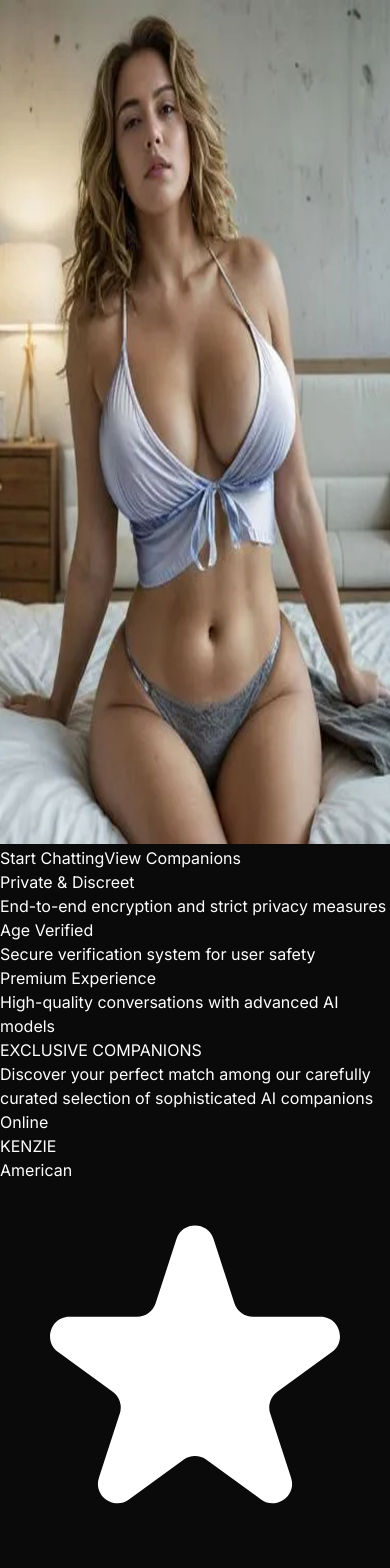
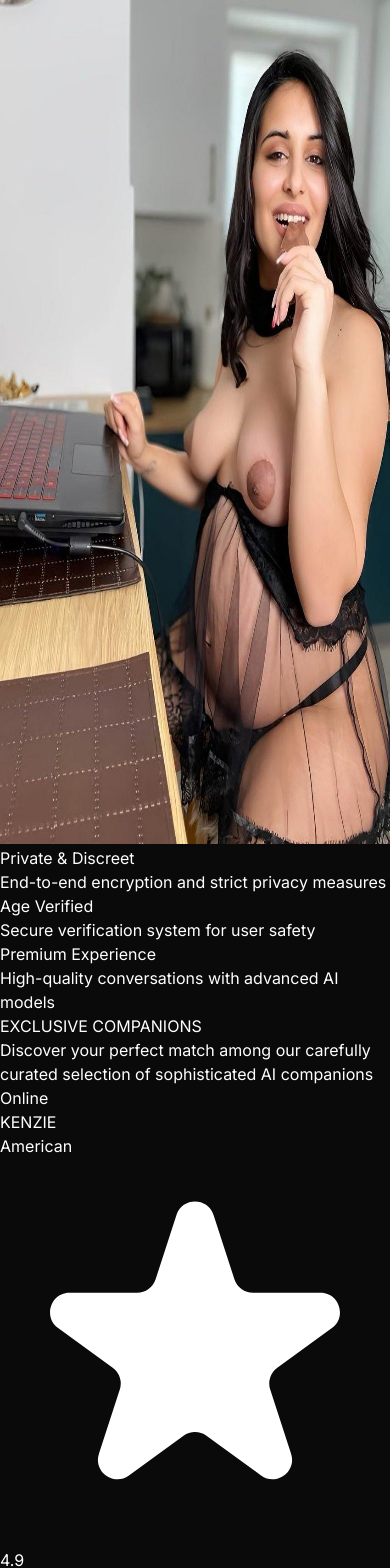
Before and after one commit to Alvin477/eroticaai, a Next.js app: page / in a window 390 px wide. Shown: the top 1568 px of the page. Built offline with nearby package versions, Linux system fonts and the light colour scheme.

Commit message:
Added favicon and logo image, improved header design

```diff
--- a/src/app/layout.tsx
+++ b/src/app/layout.tsx
@@ -9,6 +9,17 @@ const inter = Inter({ subsets: ["latin"] });
 export const metadata: Metadata = {
   title: "EroticaAI - AI Companions",
   description: "Experience intimate AI conversations in a safe, private environment",
+  icons: {
+    icon: [
+      {
+        url: '/img/fav.png',
+        href: '/img/fav.png',
+      }
+    ],
+    shortcut: '/img/fav.png',
+    apple: '/img/fav.png',
+  },
+  manifest: '/manifest.json'
 };
 
 export default function RootLayout({
@@ -18,6 +29,10 @@ export default function RootLayout({
 }) {
   return (
     <html lang="en">
+      <head>
+        <link rel="icon" type="image/png" href="/img/fav.png" />
+        <link rel="apple-touch-icon" href="/img/fav.png" />
+      </head>
       <body className={`${inter.className} bg-black text-white`}>
         <ConsentPopup />
         <Header />
--- a/src/components/CompanionsSection.tsx
+++ b/src/components/CompanionsSection.tsx
@@ -6,17 +6,17 @@ import { useRouter } from 'next/navigation';
 
 const companions = [
   { id: 'kenzie', name: 'Kenzie', origin: 'American', image: '/img/Kenzie - American.jpg', online: true, rating: 4.9, responseTime: '< 1 min' },
+  { id: 'milana', name: 'Milana', origin: '', image: '/img/Milana.jpg', online: true, rating: 4.9, responseTime: '< 1 min' },
+  { id: 'tatiana', name: 'Tatiana', origin: '', image: '/img/Tatiana.jpg', online: true, rating: 4.8, responseTime: '< 1 min' },
+  { id: 'lily', name: 'Lily', origin: 'Indonesian', image: '/img/Lily - Indonesian.jpg', online: true, rating: 4.9, responseTime: '< 1 min' },
+  { id: 'scarlett', name: 'Scarlett', origin: '', image: '/img/Scarlett.jpg', online: true, rating: 5.0, responseTime: '< 1 min' },
+  { id: 'briana', name: 'Briana', origin: '', image: '/img/Briana.jpg', online: true, rating: 4.8, responseTime: '< 1 min' },
+  { id: 'elysia', name: 'Elysia', origin: 'Irish', image: '/img/Elysia - Irish.jpg', online: true, rating: 4.9, responseTime: '< 1 min' },
+  { id: 'sofie', name: 'Sofie', origin: 'Canada', image: '/img/Sofie - Canada.jpg', online: true, rating: 5.0, responseTime: '< 1 min' },
+  { id: 'natasha', name: 'Natasha', origin: 'American', image: '/img/Natasha - American.jpg', online: true, rating: 4.9, responseTime: '< 1 min' },
+  { id: 'sicha', name: 'Sicha', origin: '', image: '/img/Sicha.jpg', online: false, rating: 4.8, responseTime: '5 min' },
+  { id: 'niya', name: 'Niya', origin: 'Dubai', image: '/img/Niya - Dubai.jpg', online: false, rating: 4.9, responseTime: '5 min' },
   { id: 'stacy', name: 'Stacy', origin: 'India', image: '/img/Stacy - India.jpg', online: true, rating: 4.8, responseTime: '< 1 min' },
-  { id: 'niya', name: 'Niya', origin: 'Dubai', image: '/img/Niya - Dubai.jpg', online: false, rating: 4.9, responseTime: '5 min' },
-  { id: 'sofie', name: 'Sofie', origin: 'Canada', image: '/img/Sofie - Canada.jpg', online: true, rating: 5.0, responseTime: '< 1 min' },
-  { id: 'scarlett', name: 'Scarlett', origin: '', image: '/img/Scarlett.jpg', online: true, rating: 4.7, responseTime: '< 1 min' },
-  { id: 'lily', name: 'Lily', origin: 'Indonesian', image: '/img/Lily - Indonesian.jpg', online: false, rating: 4.8, responseTime: '10 min' },
-  { id: 'milana', name: 'Milana', origin: '', image: '/img/Milana.jpg', online: true, rating: 4.9, responseTime: '< 1 min' },
-  { id: 'natasha', name: 'Natasha', origin: 'American', image: '/img/Natasha - American.jpg', online: true, rating: 4.8, responseTime: '< 1 min' },
-  { id: 'elysia', name: 'Elysia', origin: 'Irish', image: '/img/Elysia - Irish.jpg', online: true, rating: 4.9, responseTime: '< 1 min' },
-  { id: 'briana', name: 'Briana', origin: '', image: '/img/Briana.jpg', online: false, rating: 4.7, responseTime: '15 min' },
-  { id: 'tatiana', name: 'Tatiana', origin: '', image: '/img/Tatiana.jpg', online: true, rating: 4.8, responseTime: '< 1 min' },
-  { id: 'sicha', name: 'Sicha', origin: '', image: '/img/Sicha.jpg', online: true, rating: 5.0, responseTime: '< 1 min' },
 ];
 
 export default function CompanionsSection() {
--- a/src/components/ConsentPopup.tsx
+++ b/src/components/ConsentPopup.tsx
@@ -59,7 +59,7 @@ export default function ConsentPopup() {
               <div className="prose prose-invert prose-sm max-w-none space-y-3 mb-6 text-gray-300">
                 <p className="text-lg font-semibold text-white">Adults only!</p>
                 <p>This website should be accessed only by people who are at least eighteen (18) years of age and the age of majority in their jurisdiction.</p>
-                <p>Eros has a zero-tolerance policy toward human trafficking, prostitution, and any other illegal conduct. We cooperate with law enforcement in investigating criminal activity.</p>
+                <p>Erotica AI has a zero-tolerance policy toward human trafficking, prostitution, and any other illegal conduct. We cooperate with law enforcement in investigating criminal activity.</p>
                 <p className="text-sm">This site uses cookies. By continuing to browse the site you are agreeing to our use of cookies.</p>
               </div>
 
--- a/src/components/Header.tsx
+++ b/src/components/Header.tsx
@@ -1,6 +1,7 @@
 'use client';
 
 import Link from 'next/link';
+import Image from 'next/image';
 import { motion } from 'framer-motion';
 
 export default function Header() {
@@ -9,13 +10,19 @@ export default function Header() {
       <div className="container mx-auto px-4">
         <div className="flex items-center justify-between h-20">
           {/* Logo */}
-          <Link href="/" className="text-2xl font-bold">
+          <Link href="/" className="relative">
             <motion.div
               whileHover={{ scale: 1.05 }}
               whileTap={{ scale: 0.95 }}
-              className="bg-gradient-to-r from-red-500 to-rose-500 text-transparent bg-clip-text"
+              className="relative w-40 h-12"
             >
-              EroticaAI
+              <Image
+                src="/img/logo.png"
+                alt="EroticaAI"
+                fill
+                className="object-contain"
+                priority
+              />
             </motion.div>
           </Link>
 
--- a/src/components/HeroSection.tsx
+++ b/src/components/HeroSection.tsx
@@ -18,8 +18,15 @@ export default function HeroSection() {
   const gap = 16; // gap between images
   const totalWidth = (imageWidth + gap) * images.length;
 
+  const scrollToCompanions = () => {
+    const companionsSection = document.getElementById('companions-section');
+    if (companionsSection) {
+      companionsSection.scrollIntoView({ behavior: 'smooth' });
+    }
+  };
+
   return (
-    <section className="relative min-h-screen flex items-center">
+    <section className="relative min-h-screen flex flex-col justify-between pt-24 pb-32">
       {/* Image Carousel */}
       <div className="absolute inset-0 overflow-hidden">
         <motion.div
@@ -64,13 +71,13 @@ export default function HeroSection() {
       </div>
 
       {/* Content Overlay */}
-      <div className="relative z-10 container mx-auto px-4 pt-20">
+      <div className="relative z-10 container mx-auto px-4 flex-1 flex flex-col justify-center mb-32">
         <div className="max-w-3xl mx-auto text-center">
           <motion.h1
             initial={{ opacity: 0, y: 20 }}
             animate={{ opacity: 1, y: 0 }}
             transition={{ duration: 0.8 }}
-            className="text-5xl md:text-6xl font-bold mb-6 bg-gradient-to-r from-red-500 to-rose-500 text-transparent bg-clip-text"
+            className="text-5xl md:text-6xl font-bold mb-8 bg-gradient-to-r from-red-500 to-rose-500 text-transparent bg-clip-text"
           >
             Experience Intimate AI Conversations
           </motion.h1>
@@ -78,7 +85,7 @@ export default function HeroSection() {
             initial={{ opacity: 0, y: 20 }}
             animate={{ opacity: 1, y: 0 }}
             transition={{ duration: 0.8, delay: 0.2 }}
-            className="text-xl md:text-2xl text-gray-300 mb-8"
+            className="text-xl md:text-2xl text-gray-300 mb-12"
           >
             Connect with sophisticated AI companions in a safe, private environment
           </motion.p>
@@ -86,24 +93,26 @@ export default function HeroSection() {
             initial={{ opacity: 0, y: 20 }}
             animate={{ opacity: 1, y: 0 }}
             transition={{ duration: 0.8, delay: 0.4 }}
-            className="flex gap-4 justify-center"
+            className="flex gap-6 justify-center"
           >
             <Link href="/chat">
-              <button className="bg-red-600 hover:bg-red-700 px-8 py-3 rounded-full text-lg font-semibold transition-all hover:scale-105">
+              <button className="bg-red-600 hover:bg-red-700 px-8 py-4 rounded-full text-lg font-semibold transition-all hover:scale-105 shadow-lg shadow-red-900/20">
                 Start Chatting
               </button>
             </Link>
-            <Link href="/companions">
-              <button className="border border-red-500 hover:bg-red-500/10 px-8 py-3 rounded-full text-lg font-semibold transition-all">
+            <button
+              onClick={scrollToCompanions}
+              className="border-2 border-red-500 hover:bg-red-500/10 px-8 py-4 rounded-full text-lg font-semibold transition-all"
+            >
               View Companions
             </button>
-            </Link>
           </motion.div>
         </div>
       </div>
 
       {/* Feature Cards */}
-      <div className="absolute bottom-0 left-0 right-0 container mx-auto px-4 grid md:grid-cols-3 gap-8 pb-8">
+      <div className="relative z-10 container mx-auto px-4">
+        <div className="grid md:grid-cols-3 gap-8">
           {[
             {
               title: "Private & Discreet",
@@ -123,12 +132,13 @@ export default function HeroSection() {
               initial={{ opacity: 0, y: 20 }}
               animate={{ opacity: 1, y: 0 }}
               transition={{ duration: 0.8, delay: 0.6 + index * 0.2 }}
-            className="bg-black/40 backdrop-blur-lg p-6 rounded-2xl border border-red-500/20 hover:border-red-500/40 transition"
+              className="bg-black/40 backdrop-blur-lg p-8 rounded-2xl border border-red-500/20 hover:border-red-500/40 transition-all hover:transform hover:scale-105"
             >
-            <h3 className="text-xl font-semibold text-red-500 mb-2">{feature.title}</h3>
-            <p className="text-gray-400">{feature.description}</p>
+              <h3 className="text-xl font-semibold text-red-500 mb-4">{feature.title}</h3>
+              <p className="text-gray-400 text-lg">{feature.description}</p>
             </motion.div>
           ))}
+        </div>
       </div>
     </section>
   );
```
Also changed, not shown: public/img/fav.png (added), public/img/logo.png (added). Lines whose indentation alone changed are shown as unchanged.
